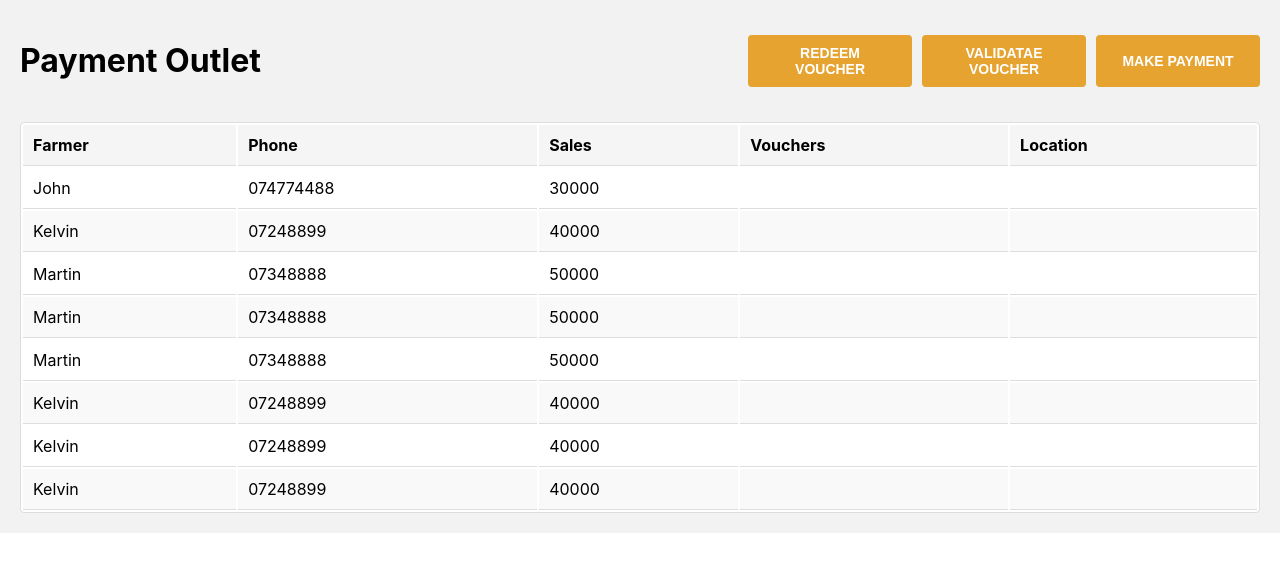
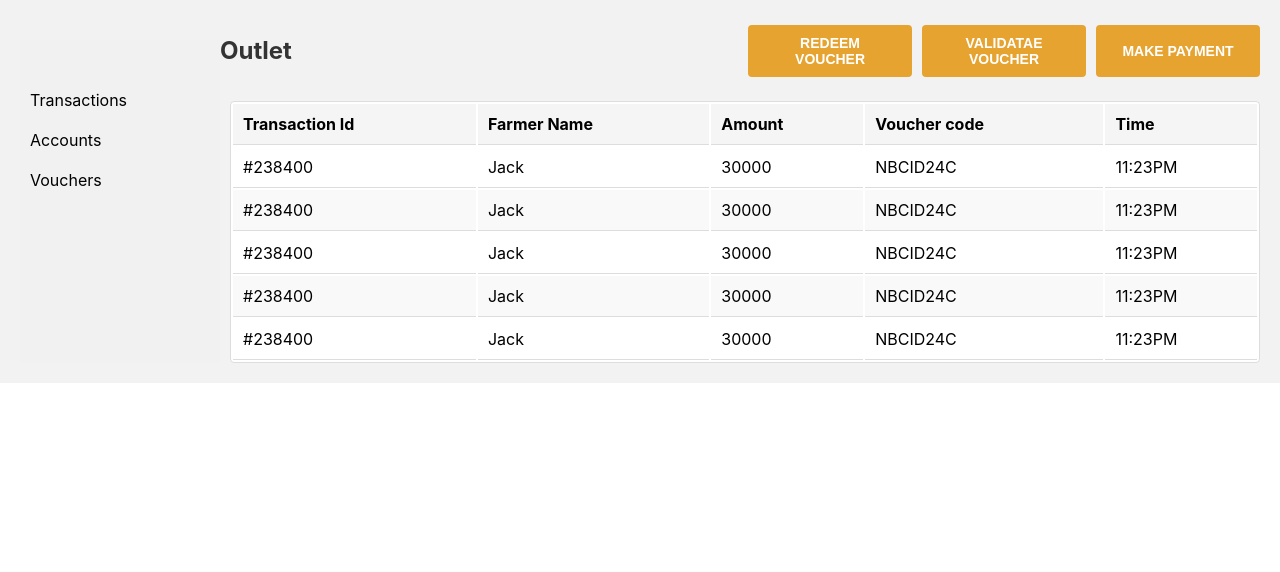
Before and after one commit to BenKungu/cotco_web_app-Front-end, a React (Create React App) app: page /outlets in a window 1280 px wide. Shown: the top 572 px of the page. Built offline with nearby package versions, Linux system fonts and the light colour scheme.

Commit message:
Payment dashboard

```diff
--- a/src/SideNavigation.js
+++ b/src/OutletSideNav.js
@@ -1,18 +1,15 @@
 import React from "react";
 
-const SideNavigation = () => {
+const OutletSideNav = () => {
   return (
     <div className="side-navigation">
       <ul>
-        <li>Users</li>
-        <li>Farmers</li>
-        <li>Outlets</li>
+        <li>Transactions</li>
         <li>Accounts</li>
-        <li>Sales</li>
         <li>Vouchers</li>
       </ul>
     </div>
   );
 };
 
-export default SideNavigation;
+export default OutletSideNav;
--- a/src/Outlets.css
+++ b/src/Outlets.css
@@ -1,11 +1,18 @@
 /* DashboardPage.css */
 
-.collection-container {
+.outlet-container {
+  display: flex;
   padding: 20px;
   background-color: #f2f2f2;
 }
 
-.collection-header {
+.dashboard-content {
+  flex: 1;
+  display: flex;
+  flex-direction: column;
+}
+
+.outlet-header {
   display: flex;
   justify-content: space-between;
   align-items: center;
@@ -18,10 +25,9 @@
   color: #333;
 }
 
-/*.header-buttons .clicked {
-    background-color: #1976d2;
-  }
-  */
+.table-wrapper {
+  margin-left: 10px;
+}
 
 .header-buttons {
   display: flex;
@@ -45,7 +51,7 @@
   background-color: #45a049;
 }
 
-.collection-table {
+.outlet-table {
   width: 100%;
   background-color: #fff;
   border: 1px solid #ddd;
@@ -53,22 +59,52 @@
   overflow: hidden;
 }
 
-.collection-table th,
-.collection-table td {
+.outlet-table th,
+.outlet-table td {
   padding: 10px;
   text-align: left;
   border-bottom: 1px solid #ddd;
 }
 
-.collection-table th {
+.outlet-table th {
   background-color: #f5f5f5;
   font-weight: bold;
 }
 
-.collection-table tbody tr:nth-child(even) {
+.outlet-table tbody tr:nth-child(even) {
   background-color: #f9f9f9;
 }
 
-.collection-table tbody tr:hover {
+.outlet-table tbody tr:hover {
   background-color: #f0f0f0;
 }
+
+.side-navigation {
+  background-color: #f1f1f1;
+  width: 200px;
+  margin-top: 20px;
+  padding-top: 10px;
+  order: -1;
+}
+
+.side-navigation ul {
+  list-style-type: none;
+  padding: 0;
+  margin: 0;
+}
+
+.side-navigation ul li {
+  padding: 10px;
+  cursor: pointer;
+}
+
+.side-navigation ul li:hover {
+  background-color: #ddd;
+}
+.dashboard-content {
+  display: flex;
+  flex: 1;
+}
+.dashboard-content .table-wrapper {
+  flex: 1;
+}
--- a/src/Outlets.js
+++ b/src/Outlets.js
@@ -1,86 +1,73 @@
 import React from "react";
 import "./Outlets.css"; // Import the CSS file for styling
+import OutletSideNav from "./OutletSideNav";
 
 const Collection = () => {
   return (
-    <div className="collection-container">
-      <div className="collection-header">
-        <h1>Payment Outlet</h1>
+    <div className="outlet-container">
+      <div className="dashboard-content">
+        <div className="outlet-header">
+          <h1 className="header-title">Outlet</h1>
           <div className="header-buttons">
             <button>Redeem Voucher</button>
             <button>Validatae Voucher</button>
             <button>Make Payment</button>
           </div>
         </div>
-      <table className="collection-table">
+        <div className="table-wrapper">
+          <table className="outlet-table">
             <thead>
               <tr>
-            <th>Farmer</th>
-            <th>Phone</th>
-            <th>Sales</th>
-            <th>Vouchers</th>
-            <th>Location</th>
+                <th>Transaction Id</th>
+                <th>Farmer Name</th>
+                <th>Amount</th>
+                <th>Voucher code</th>
+                <th>Time</th>
               </tr>
             </thead>
             <tbody>
               <tr>
-            <td>John</td>
-            <td>074774488</td>
+                <td>#238400</td>
+                <td>Jack</td>
                 <td>30000</td>
-            <td></td>
-            <td></td>
+                <td>NBCID24C</td>
+                <td>11:23PM</td>
               </tr>
               <tr>
-            <td>Kelvin</td>
-            <td>07248899</td>
-            <td>40000</td>
-            <td></td>
-            <td></td>
+                <td>#238400</td>
+                <td>Jack</td>
+                <td>30000</td>
+                <td>NBCID24C</td>
+                <td>11:23PM</td>
               </tr>
               <tr>
-            <td>Martin</td>
-            <td>07348888</td>
-            <td>50000</td>
-            <td></td>
-            <td></td>
+                <td>#238400</td>
+                <td>Jack</td>
+                <td>30000</td>
+                <td>NBCID24C</td>
+                <td>11:23PM</td>
               </tr>
               <tr>
-            <td>Martin</td>
-            <td>07348888</td>
-            <td>50000</td>
-            <td></td>
-            <td></td>
+                <td>#238400</td>
+                <td>Jack</td>
+                <td>30000</td>
+                <td>NBCID24C</td>
+                <td>11:23PM</td>
               </tr>
               <tr>
-            <td>Martin</td>
-            <td>07348888</td>
-            <td>50000</td>
-            <td></td>
-            <td></td>
-          </tr>
-          <tr>
-            <td>Kelvin</td>
-            <td>07248899</td>
-            <td>40000</td>
-            <td></td>
-            <td></td>
-          </tr>
-          <tr>
-            <td>Kelvin</td>
-            <td>07248899</td>
-            <td>40000</td>
-            <td></td>
-            <td></td>
-          </tr>
-          <tr>
-            <td>Kelvin</td>
-            <td>07248899</td>
-            <td>40000</td>
-            <td></td>
-            <td></td>
+                <td>#238400</td>
+                <td>Jack</td>
+                <td>30000</td>
+                <td>NBCID24C</td>
+                <td>11:23PM</td>
               </tr>
             </tbody>
           </table>
+        </div>
+      </div>
+      <div className="side-navigation">
+        <OutletSideNav />
+      </div>
     </div>
   );
 };
```
Lines whose indentation alone changed are shown as unchanged.
